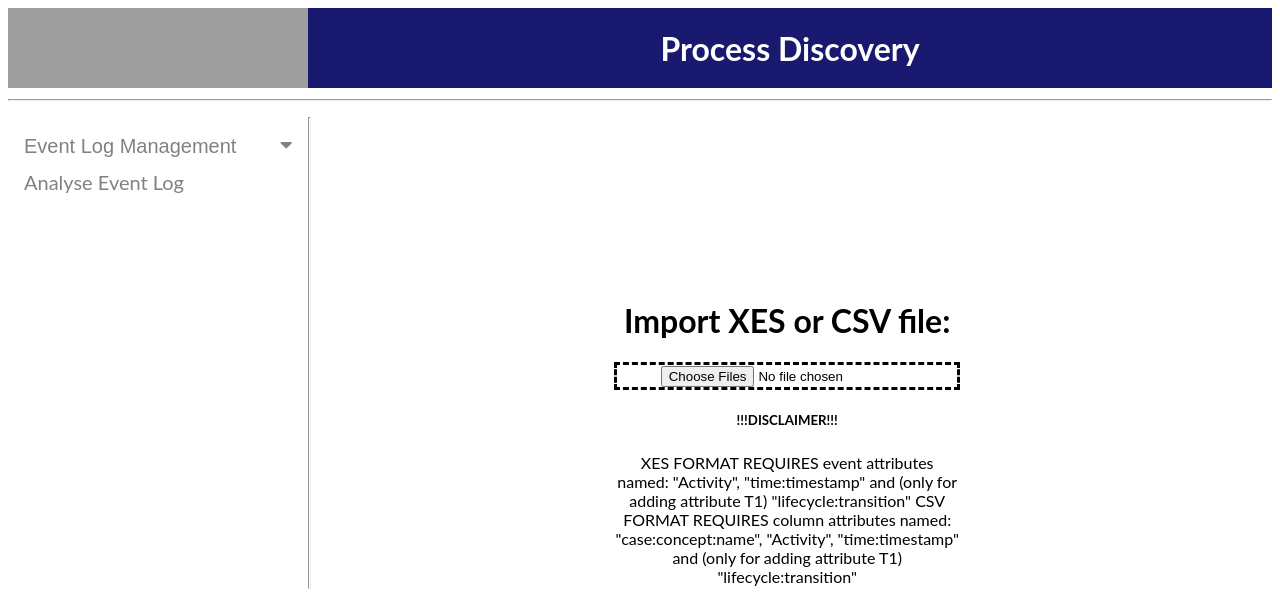
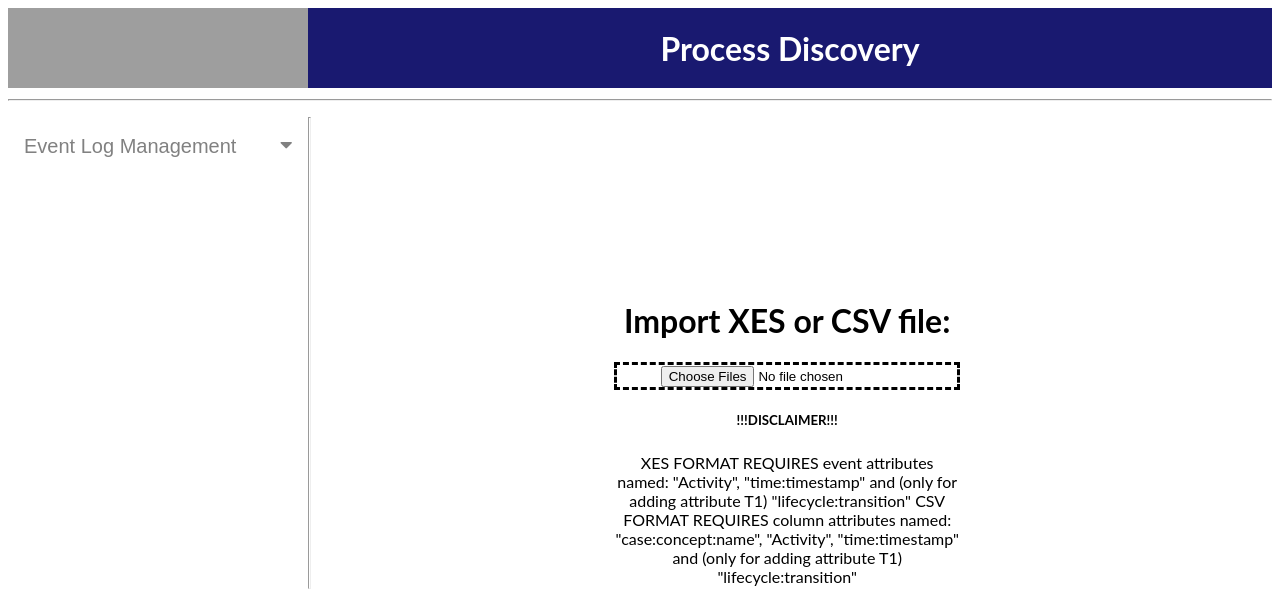
Before and after one commit to KLiehr/WS2122---Feature-Aggregation-and-Clustering, a Django app: page /Import/ in a window 1280 px wide. Shown: the top 608 px of the page. Run offline with Django 3.2, Linux system fonts and the light colour scheme; some libraries are stand-ins or nearby versions; grey boxes are pictures that could not be loaded.

Commit message:
Update main.html

```diff
--- a/templates/main.html
+++ b/templates/main.html
@@ -97,9 +97,9 @@
                 <div class="dropdown-container">
                   <a href="/Import">Import File</a>
                   <a href="/Attributes">Derive Attributes</a>
-                  <a href="#">Filter Event Log</a>
+<!--                   <a href="#">Filter Event Log</a> -->
                 </div>
-                    <a href="#contact">Analyse Event Log</a>
+<!--                     <a href="#">Analyse Event Log</a> -->
                 </div>
             </div>
         </div>
```
